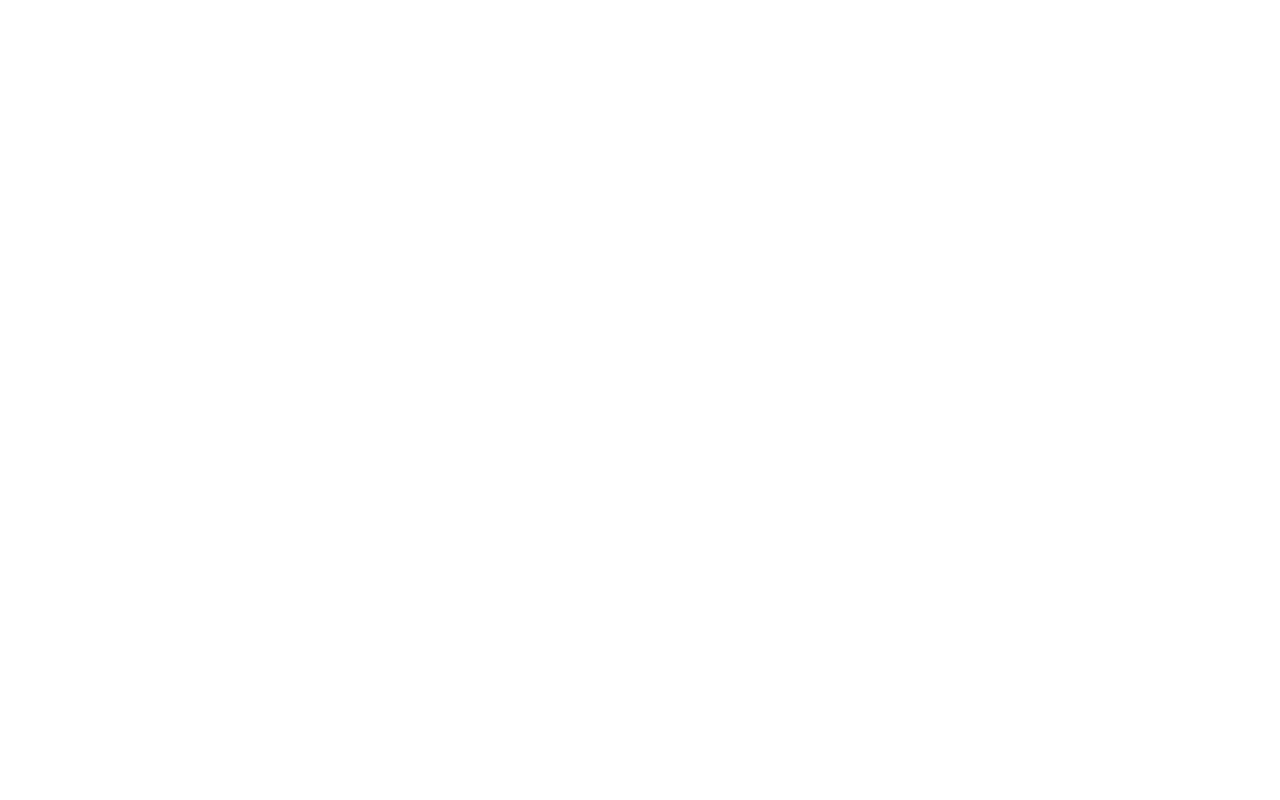
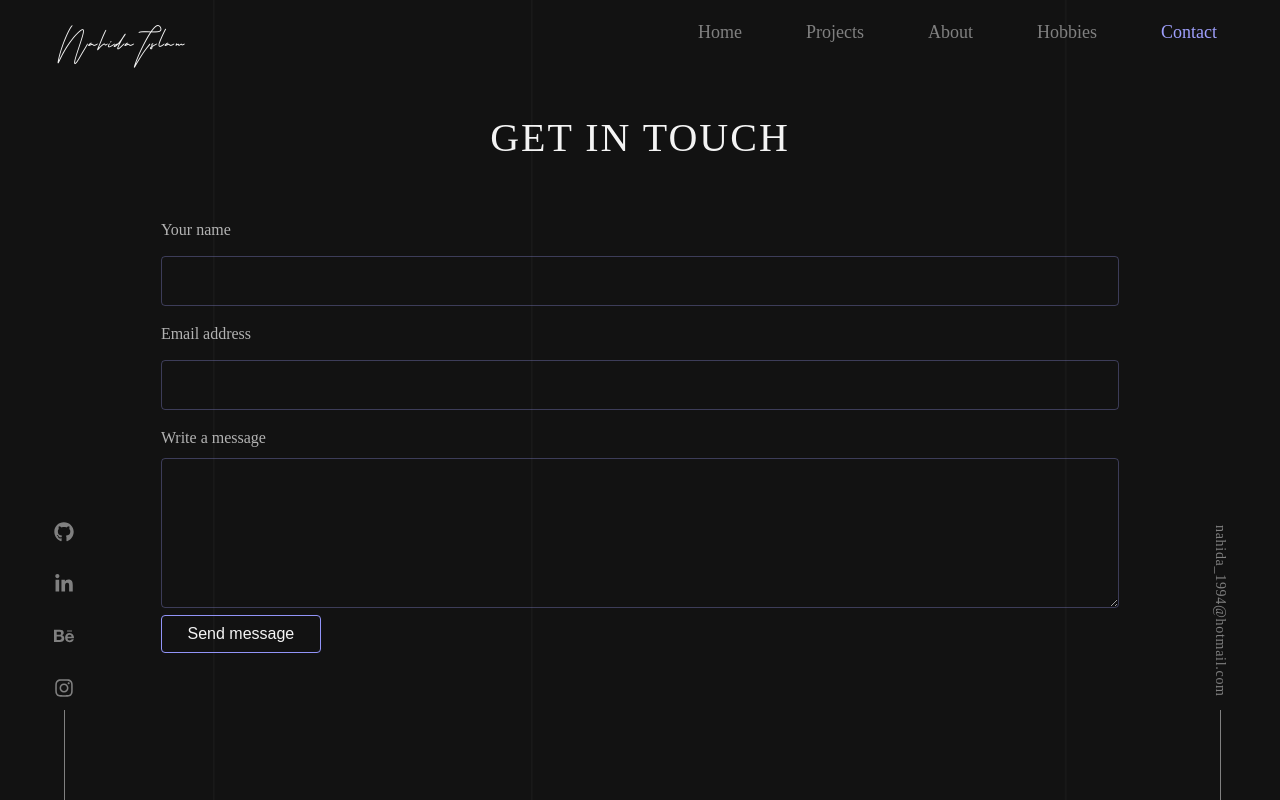
Before and after one commit to nahidaislam/Personal-website, a Gatsby site: page /contact in a window 1280 px wide. Before the commit this address had no page. Built offline with nearby package versions, Linux system fonts and the light colour scheme; Gatsby itself is replaced by a stand-in of ours; a web font is replaced by a local one.

Commit message:
style updates + contact page added

```diff
--- /dev/null
+++ b/src/components/ContactForm/ContactForm.css
@@ -0,0 +1,57 @@
+.contact-form {
+  display: flex;
+  justify-content: center;
+  align-items: center;
+  padding-top: 3rem;
+}
+
+label {
+  font-family: var(--hind-regular);
+}
+
+input[type="text"],
+input[type="email"],
+textarea {
+  width: 100%;
+  padding: 12px;
+  border: 1px solid rgba(158, 159, 252, 0.3);
+  border-radius: 0.25rem;
+  margin-top: 6px;
+  margin-bottom: 1rem;
+  background: none;
+  outline: none;
+  -webkit-appearance: none;
+}
+textarea {
+  height: 150px;
+}
+
+input:focus,
+textarea:focus {
+  border-bottom: 3px solid rgba(158, 159, 252, 1);
+}
+
+.send-button .button {
+  color: #f4f4f4;
+  border: 1px solid rgb(146, 148, 248);
+  position: relative;
+  overflow: hidden;
+  width: 10rem;
+}
+
+.send-button .button:hover {
+  box-shadow: 1px 1px 25px 10px rgba(146, 148, 248, 0.4);
+}
+
+/* input[type="submit"] {
+  background-color: #4caf50;
+  color: white;
+  padding: 12px 20px;
+  border: none;
+  border-radius: 4px;
+  cursor: pointer;
+}
+
+input[type="submit"]:hover {
+  background-color: #45a049;
+} */
--- /dev/null
+++ b/src/components/ContactForm/ContactForm.js
@@ -0,0 +1,91 @@
+import React, { useState } from "react"
+import { Container } from "react-bootstrap"
+import PageTitle from "../Elements/PageTitle/PageTitle"
+
+import "./ContactForm.css"
+
+const ContactForm = () => {
+  const [formState, setFormState] = useState({
+    name: "",
+    email: "",
+    message: "",
+  })
+
+  const encode = data => {
+    return Object.keys(data)
+      .map(key => encodeURIComponent(key) + "=" + encodeURIComponent(data[key]))
+      .join("&")
+  }
+
+  const handleChange = e => {
+    setFormState({
+      ...formState,
+      [e.target.name]: e.target.value,
+      [e.target.email]: e.target.value,
+      [e.target.message]: e.target.value,
+    })
+  }
+  const handleSubmit = e => {
+    fetch("/", {
+      method: "POST",
+      headers: { "Content-Type": "application/x-www-form-urlencoded" },
+      body: encode({ "form-name": "contact", ...formState }),
+    })
+      .then(() => alert("Success!"))
+      .catch(error => alert(error))
+
+    e.preventDefault()
+  }
+
+  return (
+    <section className="contactForm-page">
+      <Container className="content-container">
+        <PageTitle title="Get in touch" />
+        <div className="contact-form">
+          <form
+            onSubmit={handleSubmit}
+            name="contact"
+            method="post"
+            data-netlify="true"
+            data-netlify-honeypot="bot-field"
+          >
+            <input type="hidden" name="form-name" value="contact" />
+            <label htmlFor="fname">Your name</label>
+            <input
+              id="fname"
+              type="text"
+              name="name"
+              onChange={handleChange}
+              value={formState.name}
+            />
+
+            <label htmlFor="email">Email address</label>
+            <input
+              id="email"
+              type="email"
+              name="email"
+              onChange={handleChange}
+              value={formState.email}
+            />
+
+            <label htmlFor="message">Write a message</label>
+            <textarea
+              id="message"
+              name="message"
+              onChange={handleChange}
+              value={formState.message}
+            ></textarea>
+
+            <div className="send-button">
+              <button type="submit" className="btn button ">
+                Send message
+              </button>
+            </div>
+          </form>
+        </div>
+      </Container>
+    </section>
+  )
+}
+
+export default ContactForm
--- a/src/components/Elements/Button/Button.css
+++ b/src/components/Elements/Button/Button.css
@@ -1,18 +1,18 @@
 /* button */
-.primary-button a,
-.primary-button a:hover {
+.link-button a,
+.link-button a:hover {
   padding: 0.5rem 1rem;
   color: #f4f4f4;
   text-decoration: none;
 }
 
-.primary-button .button {
+.link-button .button {
   border: 1px solid rgb(146, 148, 248);
   position: relative;
   overflow: hidden;
   width: 10rem;
 }
 
-.primary-button .button:hover {
+.link-button .button:hover {
   box-shadow: 1px 1px 25px 10px rgba(146, 148, 248, 0.4);
 }
--- a/src/components/Elements/Button/Button.js
+++ b/src/components/Elements/Button/Button.js
@@ -5,7 +5,7 @@ import React from "react"
 
 const Button = ({ href, children }) => {
   return (
-    <div className="primary-button mx-2">
+    <div className="link-button mx-2">
       <button type="button" className="btn button ">
         <a target="_blank" rel="noopener noreferrer" href={href}>
           {children}
--- a/src/components/Elements/Header/Header.js
+++ b/src/components/Elements/Header/Header.js
@@ -50,6 +50,15 @@ export default class Header extends Component {
                     Hobbies
                   </Link>
                 </Nav.Item>
+                <Nav.Item as="li">
+                  <Link
+                    to="/contact"
+                    className="nav-link"
+                    activeClassName="active"
+                  >
+                    Contact
+                  </Link>
+                </Nav.Item>
               </Nav>
             </Navbar.Collapse>
           </Navbar>
--- a/src/components/Elements/PageTitle/PageTitle.css
+++ b/src/components/Elements/PageTitle/PageTitle.css
@@ -5,6 +5,7 @@
 .pageTitle h1 {
   font: normal 500 42px;
   text-transform: uppercase;
+  letter-spacing: 2px;
 }
 
 @media screen and (max-width: 990px) {
--- a/src/components/Elements/Subhead/Subhead.css
+++ b/src/components/Elements/Subhead/Subhead.css
@@ -10,5 +10,5 @@
   transform: translateX(-50%);
   height: 100%;
   width: 100vw;
-  background: rgba(158, 159, 252, 0.09);
+  /* background: rgba(158, 159, 252, 0.09); */
 }
--- a/src/components/Home/Home.js
+++ b/src/components/Home/Home.js
@@ -9,7 +9,6 @@ import { Power3, TimelineLite, TweenMax } from "gsap"
 
 //Image Query
 import Images from "../image"
-// import illustration from "../../images/ProfilePicture/illustration.png"
 
 const Home = () => {
   const { illustration } = Images()
@@ -27,7 +26,7 @@ const Home = () => {
     const headline = content.children[0].children[0]
     const subtext = headline.nextSibling
     const contentP = subtext.nextSibling.children[0]
-    const viewButton = content.children[1].children[0]
+    const viewButton = content.children[1]
 
     tl.from(illImage, 1, { y: 900, ease: Power3.easeOut }, "start").from(
       illImage.firstElementChild,
@@ -59,21 +58,37 @@ const Home = () => {
         <Row md={12}>
           <Col lg={8} md={12} sm={12} ref={el => (content = el)}>
             <div className="welcome pt-lg-5">
-              <h1>Hi, my name is Nahida Islam</h1>
-              <h6>Web developer | UX/UI Designer </h6>
+              {/* <h1>Hi, my name is Nahida Islam</h1> */}
+              <h1>A creative coder from Stockholm</h1>
+              <h6>Frontend developer | UX/UI Designer </h6>
               <div className="description">
                 <p>
-                  I am a Stockholm based creative coder. I am interested in
-                  creating user-friendly products using User Research, tests and
-                  wireframes and also giving them life through coding. I am now
-                  up for the start of my career and new challenges.
+                  Hi, my name is Nahida Islam. I am a Stockholm-based creative
+                  coder. I am interested in creating user-friendly products
+                  using user research, tests, and wireframes and also giving
+                  them life through coding. Currently, I am working at{" "}
+                  <a
+                    target="_blank"
+                    rel="noopener noreferrer"
+                    href="https://www.acast.com/en"
+                  >
+                    Acast
+                  </a>{" "}
+                  as a Software engineer, geared towards frontend development.
                 </p>
               </div>
             </div>
-            <div className="primary-button">
-              <button type="button" className="btn button mr-4">
-                <Link to="/projects"> View Projects</Link>
-              </button>
+            <div className="btn-group">
+              <div className="primary-button">
+                <button type="button" className="btn button mr-4">
+                  <Link to="/projects"> View projects</Link>
+                </button>
+              </div>
+              <div className="secondary-button">
+                <button type="button" className="btn button mr-4">
+                  <Link to="/contact"> Get in touch</Link>
+                </button>
+              </div>
             </div>
           </Col>
           <Col lg={4} ref={el => (images = el)}>
--- a/src/components/Projects/Projects.css
+++ b/src/components/Projects/Projects.css
@@ -22,7 +22,8 @@
 
 .members p {
   color: var(--text-color);
-  font-family: var(--rokkitt-regular);
+  font-family: var(--hind-regular);
+  font-size: 14px;
 }
 
 .tools a {
--- a/src/components/Styles/Layout.css
+++ b/src/components/Styles/Layout.css
@@ -9,9 +9,6 @@ html,
 body {
   margin: 0%;
   padding: 0%;
-  /* width: 100%;
-  height: 100vh;
-   */
   overflow-x: hidden;
   height: 100%;
   width: 100%;
--- /dev/null
+++ b/src/pages/contact.js
@@ -0,0 +1,15 @@
+import React from "react"
+
+//Components
+import ContactForm from "../components/ContactForm/ContactForm"
+import Layout from "../components/layout"
+import SEO from "../components/seo"
+
+const ContactPage = () => (
+  <Layout>
+    <SEO title="About" />
+    <ContactForm />
+  </Layout>
+)
+
+export default ContactPage
--- a/src/templates/ProjectTemp.css
+++ b/src/templates/ProjectTemp.css
@@ -23,12 +23,13 @@
   color: var(--title-color);
 }
 .abstract h2 {
-  font-family: var(--rokkitt-regular);
+  font-family: var(--playfair-regular);
 }
 
 .content h4 {
-  font-family: var(--rokkitt-regular);
+  font-family: var(--playfair-regular);
   color: var(--active-color);
+  font-size: 20px;
 }
 
 .content p {
```
Also changed, not shown: gatsby-ssr.js (deleted, +0 -7 lines), src/components/Hobbies/Hobbies.js (+7 -1 lines), src/components/Home/Home.css (+34 -0 lines), 1 other file.
